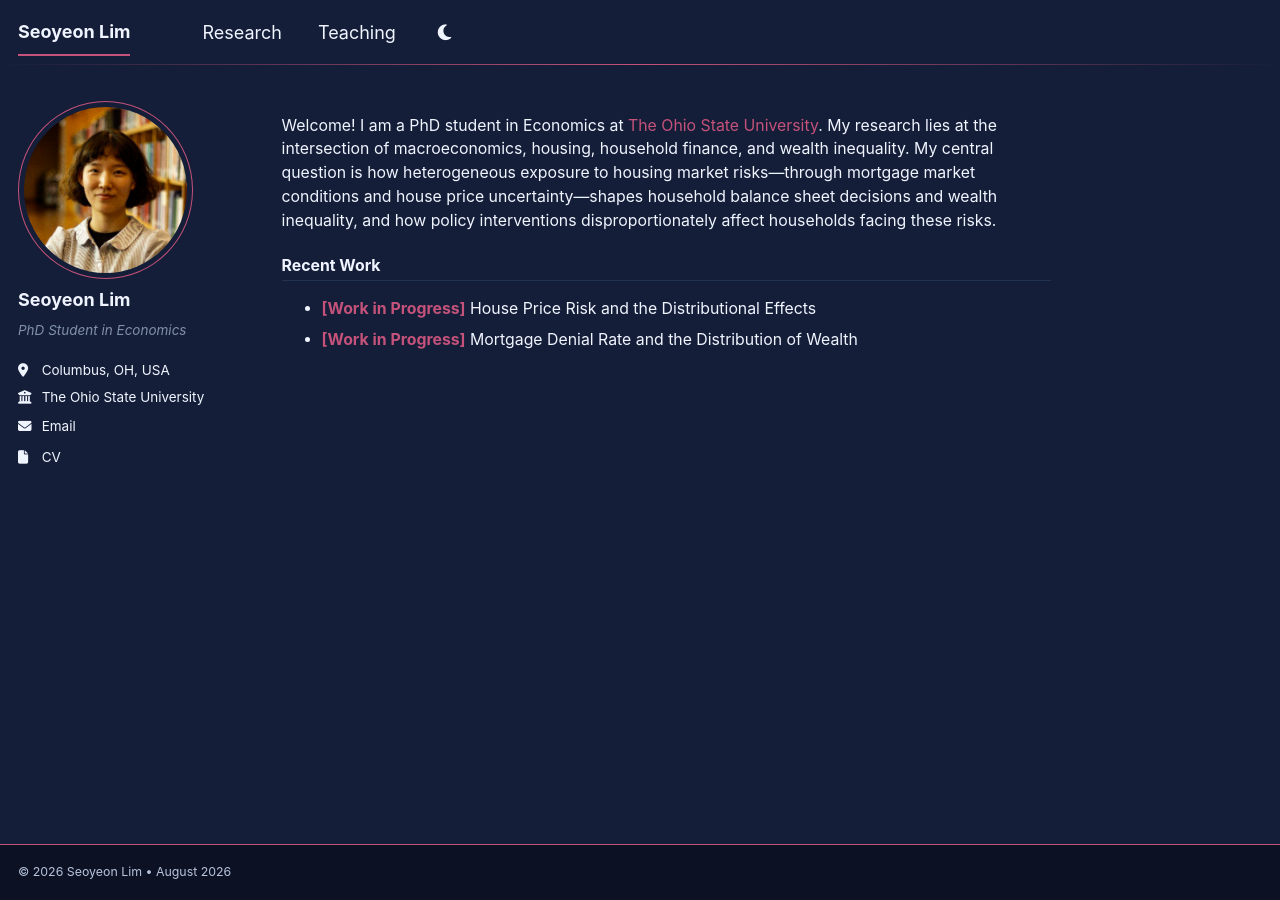
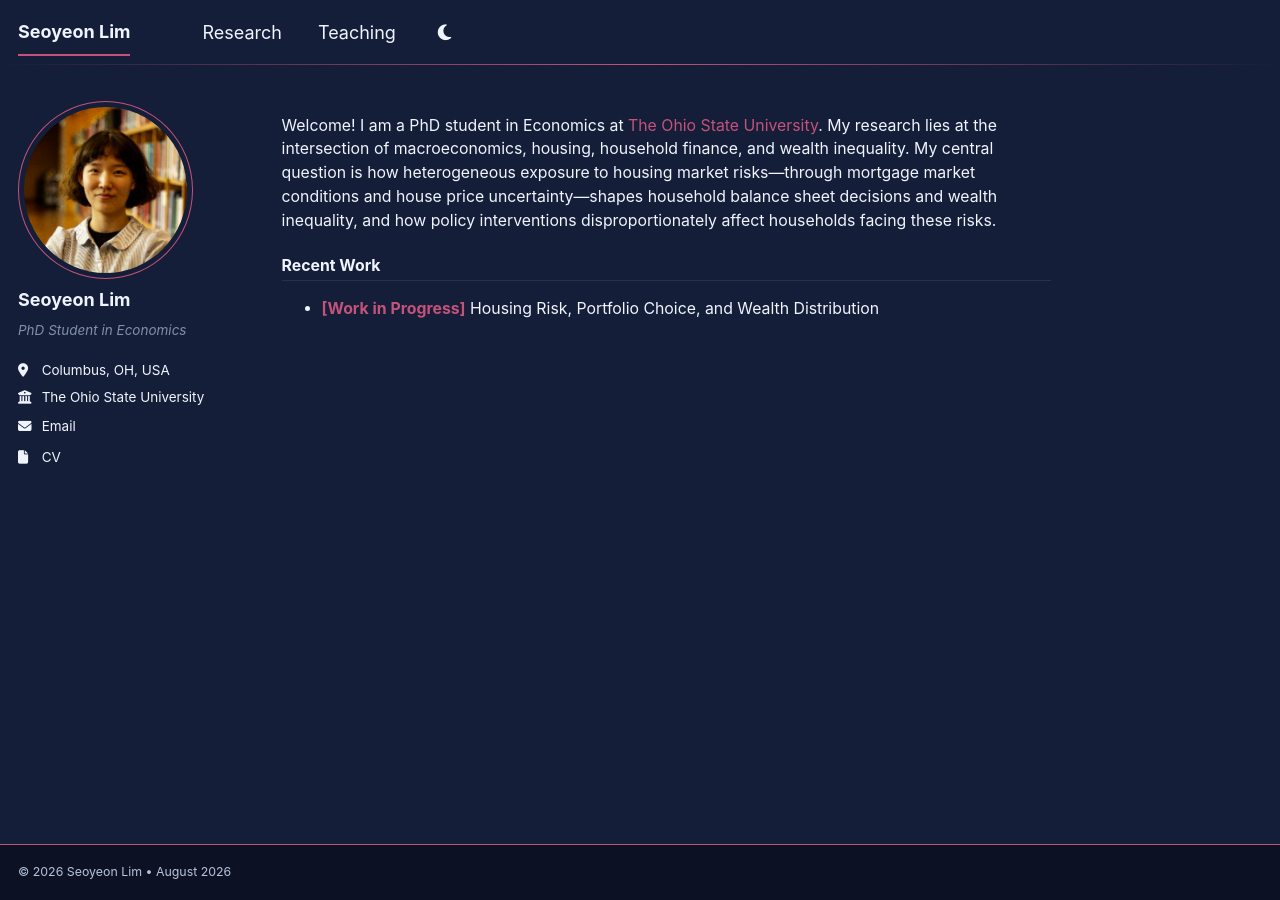
Before and after one commit to seoyeon-lim/academic.github.io, a Jekyll site: the page built from _pages/about.md, in a window 1280 px wide. Built offline with Jekyll 4.4.1, drawn with Linux system fonts in a browser that asks for light colours; a script bundle is joined from its source files by our own code; library files that are not in the unit come from our copies.

Commit message:
Update Recent Work to single paper entry
Co-Authored-By: Claude Sonnet 4.6 <noreply@anthropic.com>

```diff
--- a/_pages/about.md
+++ b/_pages/about.md
@@ -11,5 +11,4 @@ Welcome! I am a PhD student in Economics at [The Ohio State University](https://
 
 #### Recent Work
 
-- <span style="color:var(--global-base-color)">**[Work in Progress]**</span> House Price Risk and the Distributional Effects
-- <span style="color:var(--global-base-color)">**[Work in Progress]**</span> Mortgage Denial Rate and the Distribution of Wealth
+- <span style="color:var(--global-base-color)">**[Work in Progress]**</span> Housing Risk, Portfolio Choice, and Wealth Distribution
```
